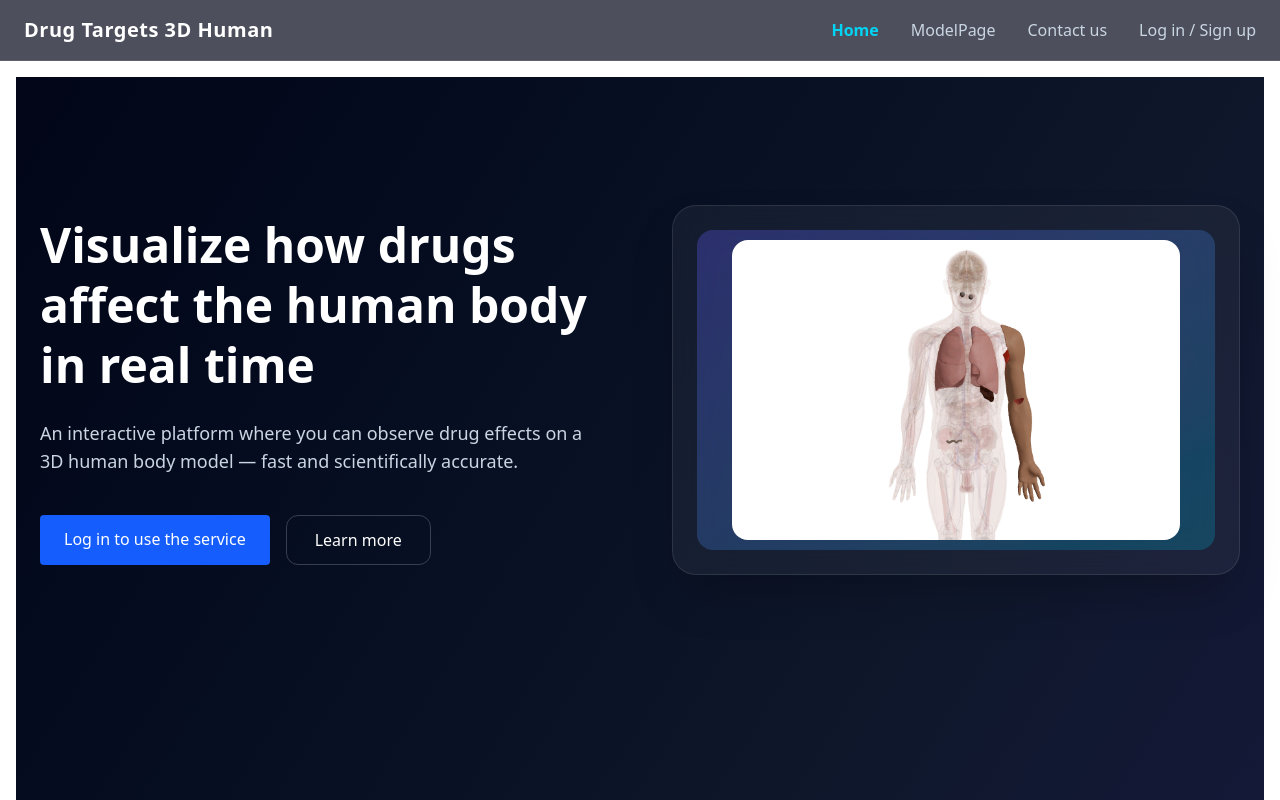
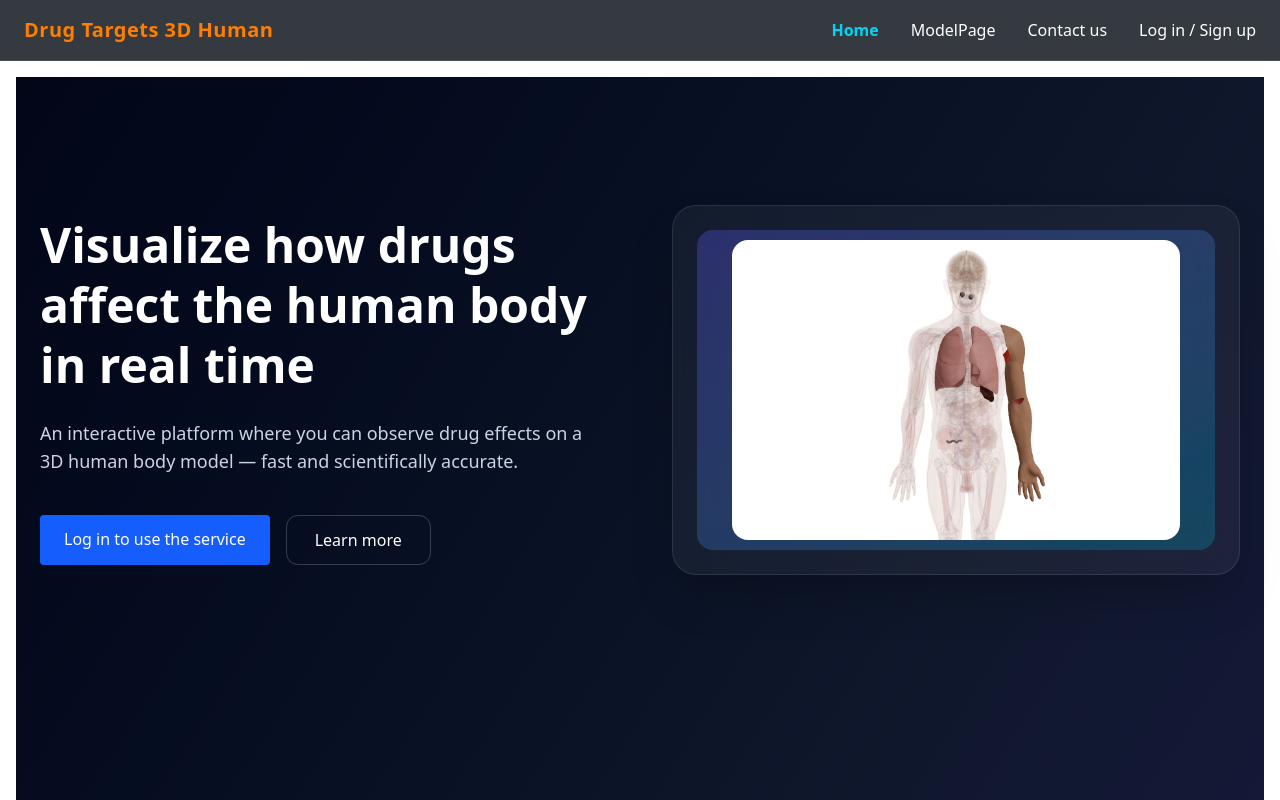
Before and after one commit to ayemFSU24D/drug-targets-3d-human-client, a React (Vite) app: page / in a window 1280 px wide. Shown: the top 800 px of the page. Built offline with nearby package versions, Linux system fonts and the light colour scheme; no server answers.

Commit message:
change navbar color

```diff
--- a/src/pages/Layout.tsx
+++ b/src/pages/Layout.tsx
@@ -16,8 +16,8 @@ export const Layout = () => {
     <div className="flex flex-col min-h-screen">
 
       {/* HEADER */}
-      <header className="sticky top-0 z-50 bg-slate-950/70 backdrop-blur-xl border-b border-white/10">
-        <nav className="max-w-7xl mx-auto flex justify-between items-center py-4 px-6 text-white">
+      <header className="sticky top-0 z-50 bg-[rgb(52,58,64)] backdrop-blur-xl border-b border-white/10">
+        <nav className="max-w-7xl mx-auto flex justify-between items-center py-4 px-6 text-[rgb(253,126,0)]">
 
           {/* Logo */}
           <NavLink
@@ -28,7 +28,7 @@ export const Layout = () => {
           </NavLink>
 
           {/* DESKTOP MENU */}
-          <ul className="hidden md:flex space-x-8 text-slate-300">
+          <ul className="hidden md:flex space-x-8 text-white">
 
             <li>
               <NavLink
```
